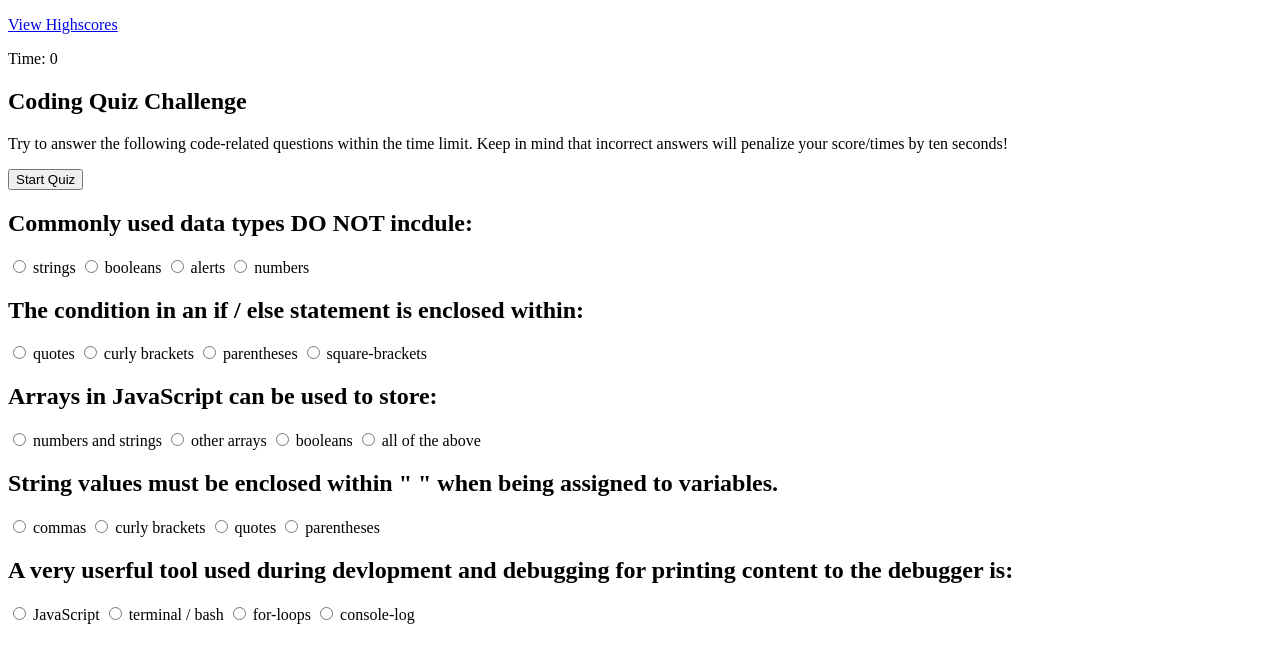
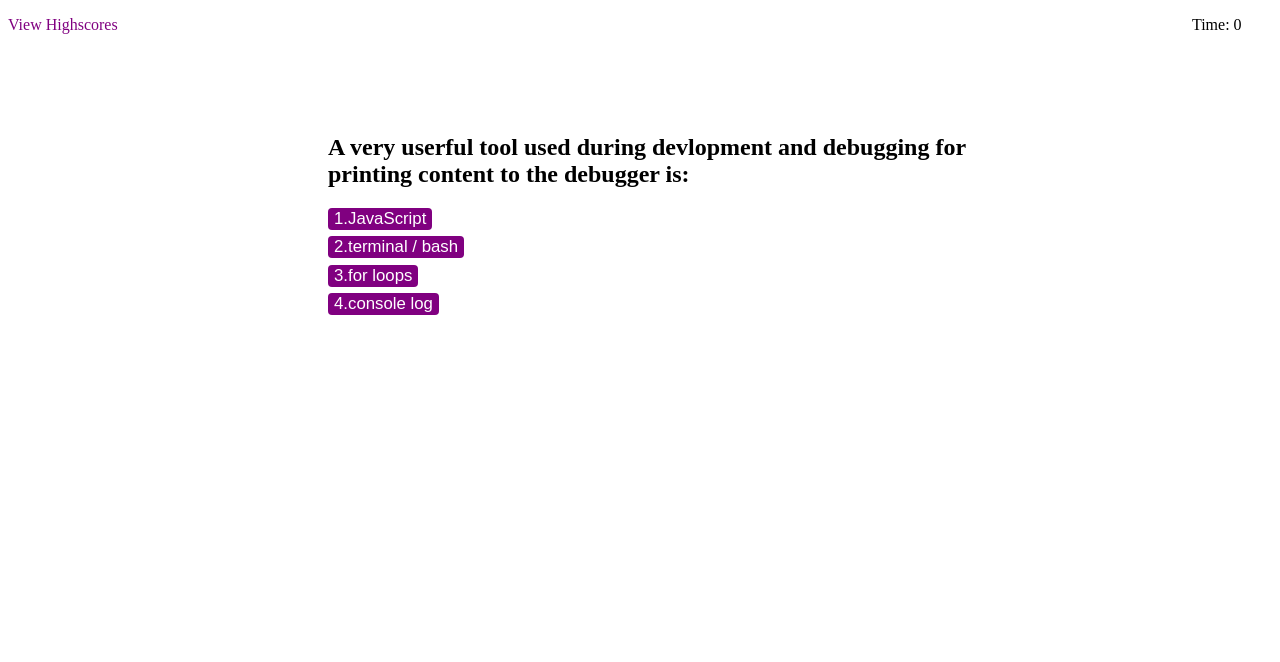
Before and after one commit to Dominique216/Code-Quiz, a plain HTML site: page index.html in a window 1280 px wide. Drawn offline with Linux system fonts and the light colour scheme.

Commit message:
added some css and changes format of answer chioces

```diff
--- a/assets/styles.css
+++ b/assets/styles.css
@@ -1,3 +1,61 @@
 /* right now there is a class on all the questions of none. This idea is to create a css proptery that tagets anyhthing with a class of none on it and give it a display of none. Then ill use the javascript to add or take away the class of none so that  when the start quiz next/ question button is pressed, the class will be none will be taken away from the next section and added to the current questiion */
 
 /* or i can use a data state od shown/hidden and use javascript to add a display of none to the section name taht I want to go away?? */
+
+
+/* this class controls which section is on display and which sections are hidden */
+:root {
+    --purple: purple;
+    --lightpurple: rgba(239, 102, 239, 0.677);
+}
+
+.none {
+    display:none;
+}
+
+a {
+    text-decoration: none;
+    color: var(--purple);
+}
+
+a:hover {
+    color: var(--lightpurple)
+}
+
+.time{
+    position: absolute;
+    top:0;
+    right:3%;
+}
+
+/* this makes each section of the wepage positioned absolutely so they don't position themsleves realtive to one another */
+section {
+    margin-top: 5%;
+    position:absolute;
+    height: 70%;
+    width: 50%;
+    margin-left: 25%;
+    text-align: left;
+}
+h1 {
+    font-size: 1.5rem;
+}
+
+button {
+    font-size: 1.05rem;
+    display: block;
+    margin-bottom: 1%;
+    color: white;
+    background-color: var(--purple);
+    box-shadow: none;
+    border: none;
+    border-radius: 4px;
+}
+
+button:hover {
+    background-color: var(--lightpurple);
+}
+
+span{
+    text-decoration: underline;
+}
--- a/index.html
+++ b/index.html
@@ -4,6 +4,7 @@
     <meta charset="UTF-8">
     <meta http-equiv="X-UA-Compatible" content="IE=edge">
     <meta name="viewport" content="width=device-width, initial-scale=1.0">
+    <link rel="stylesheet" href="./assets/styles.css">
     <title>Coding Quiz</title>
 </head>
 <body>
@@ -12,73 +13,52 @@
         <p class="time">Time: 0</p>
     </header>
     <main>
-        <section class="welcome-page " data-state="shown">
+        <section class="welcome-page none" data-state="shown">
             <h1>Coding Quiz Challenge</h1>
             <p>Try to answer the following code-related questions within the time limit. Keep in mind that incorrect answers will penalize your score/times by ten seconds!</p>
             <button>Start Quiz</button>
         </section>
         <form>
-            <section class="Q1 none" data-state="hidden">
+            <section class="Q1 none" data-answer="3.alerts" data-state="hidden">
                 <h1>Commonly used data types DO NOT incdule:</h1>
-                <input type="radio" id="strings" name="Q1" value="strings">
-                <label for="strings">strings</label>
-                <input type="radio" id="booleans" name="Q1" value="booleans">
-                <label for="booleans">booleans</label>
-                <input type="radio" id="alerts" name="Q1" value="alerts">
-                <label for="alerts">alerts</label>
-                <input type="radio" id="numbers" name="Q1" value="numbers">
-                <label for="numbers">numbers</label>
+                <div class="answers">
+                     <button>1.strings</button>
+                     <button>2.booleans</button>
+                     <button>3.alerts</button>
+                     <button>4.numbers</button>
+                </div>
+
             </section>
-            <section class="Q2 none" data-state="hidden">
-                <h1>The condition in an if / else statement is enclosed within: </h1>
-                <input type="radio" id="quotes" name="Q2" value="quotes">
-                <label for="quotes">quotes</label>
-                <input type="radio" id="curly-brackets" name="Q2" value="curly-brackets">
-                <label for="curly-brackets">curly brackets</label>
-                <input type="radio" id="parentheses" name="Q2" value="parentheses">
-                <label for="parentheses">parentheses</label>
-                <input type="radio" id="square-brackets" name="Q2" value="square-brackets">
-                <label for="square-brackets">square-brackets</label>
+            <section class="Q2 none" data-answer="3.parentheses" data-state="hidden">
+                <h1>The condition in an if / else statement is enclosed within <span>&nbsp&nbsp&nbsp&nbsp&nbsp&nbsp&nbsp&nbsp</span>.</h1>
+                <button>1.quotes</button>
+                <button>2.curly brackets</button>
+                <button>3.parentheses</button>
+                <button>4.square brackets</button>
             </section>
-            <section class="Q3 none" data-state="hidden">
-                <h1>Arrays in JavaScript can be used to store:</h1>
-                <input type="radio" id="numbers-and-strings" name="Q3" value="numbers-and-strings">
-                <label for="numbers-and-strings">numbers and strings</label>
-                <input type="radio" id="other-arrays" name="Q3" value="other-arrays">
-                <label for="other-arrays">other arrays</label>
-                <input type="radio" id="booleans" name="Q3" value="booleans">
-                <label for="booleans">booleans</label>
-                <input type="radio" id="all-of-the-above" name="Q3" value="all-of-the-above">
-                <label for="all-of-the-above">all of the above</label>
+            <section class="Q3 none" data-answer="4.all of the above" data-state="hidden">
+                <h1>Arrays in JavaScript can be used to store <span>&nbsp&nbsp&nbsp&nbsp&nbsp&nbsp&nbsp&nbsp</span>.</h1>
+                <button>1.numbersnand strings</button>
+                <button>2.other arrays</button>
+                <button>3.booleans</button>
+                <button>4.all of the above</button>
             </section>
-            <section class="Q4 none" data-state="hidden">
-                <h1>String values must be enclosed within <span>"   "</span><!-- see about ading text decoration in span to get an underline--> when being assigned to variables.</h1>
-                <input type="radio" id="commas" name="Q4" value="commas">
-                <label for="commas">commas</label>
-                <input type="radio" id="curly-brackets" name="Q4" value="curly-brackets">
-                <label for="curly-brackets">curly brackets</label>
-                <input type="radio" id="quotes" name="Q4" value="quotes">
-                <label for="quotes">quotes</label>
-                <input type="radio" id="parentheses" name="Q4" value="parentheses">
-                <label for="parentheses">parentheses</label>
+            <section class="Q4 none" data-answer="3.quotes" data-state="hidden">
+                <h1>String values must be enclosed within <span>&nbsp&nbsp&nbsp&nbsp&nbsp&nbsp&nbsp&nbsp</span> when being assigned to variables.</h1>
+                <button>1.commas</button>
+                <button>2.curly brackets</button>
+                <button>3.quotes</button>
+                <button>4.parentheses</button>
             </section>
-            <section class="Q5 none" data-state="hidden">
+            <section class="Q5" data-answer="4.console log" data-state="hidden">
                 <h1>A very userful tool used during devlopment and debugging for printing content to the debugger is:</h1>
-                <input type="radio" id="JavaScript" name="Q5" value="JavaScript">
-                <label for="JavaScript">JavaScript</label>
-                <input type="radio" id="terminal/bash" name="Q5" value="terminal/bash">
-                <label for="terminal/bash">terminal / bash</label>
-                <input type="radio" id="for-loops" name="Q5" value="for-loops">
-                <label for="for-loops">for-loops</label>
-                <input type="radio" id="console-log" name="Q5" value="console-log">
-                <label for="console-log">console-log</label>
+                <button>1.JavaScript</button>
+                <button>2.terminal / bash</button>
+                <button>3.for loops</button>
+                <button>4.console log</button>
             </section>
         </form>
 
     </main>
-    <!-- need constant timer counter in the right top corner -->
-
-    <!-- need wleomce page with h1, p, and button element -->
-    <!-- need at least 5 question sections each with a data-answer holding the correct answer -->
 </body>
 </html>
```
Also changed, not shown: highscores.html (+1 -0 lines).
